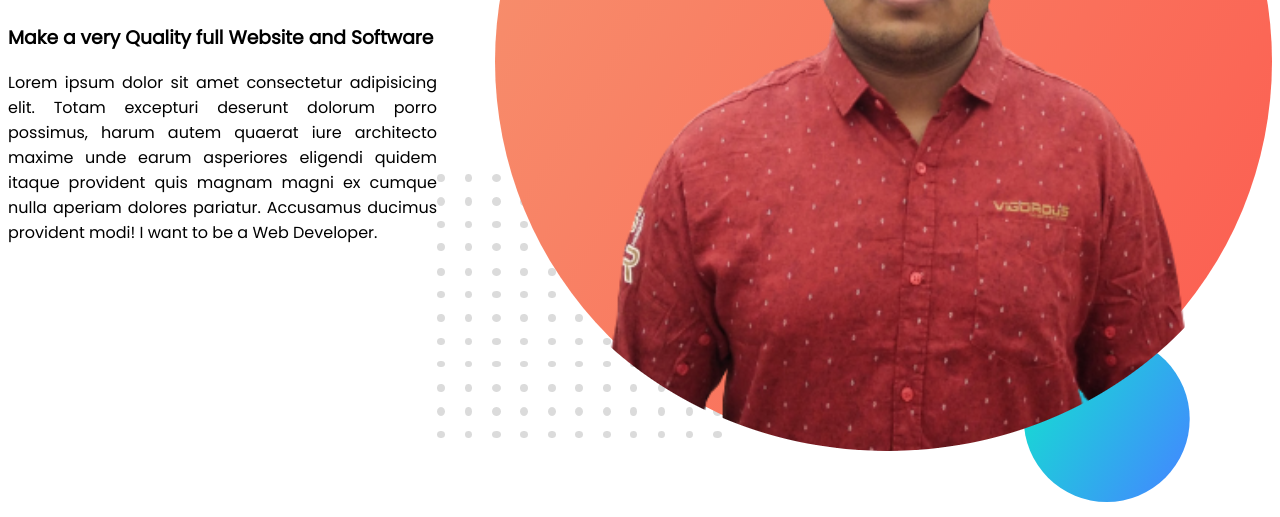
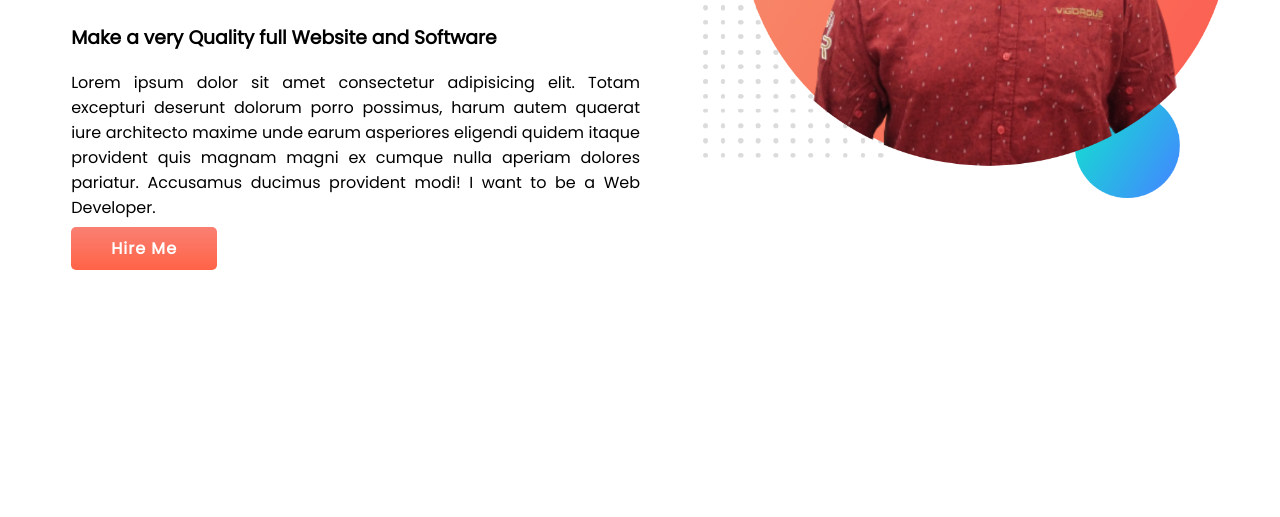
Before and after one commit to shohancs/portfolio, a plain HTML site: page index.html in a window 1280 px wide. Shown: the part 335-852 px from the top of the page. After the commit the page ends 800 px from the top, so only its background shows below. Drawn offline with Linux system fonts and the light colour scheme.

Commit message:
Some Customized

```diff
--- a/css/style.css
+++ b/css/style.css
@@ -13,3 +13,19 @@ p{
 section{
     display: flex;
 }
+.half{
+    width: 50%;
+    padding-left: 5%;
+}
+.half img{
+    width: 93%;
+}
+.link_btn {
+    background-image: linear-gradient(salmon, tomato);
+    padding: 10px 40px;
+    text-decoration: none;
+    border-radius: 5px;
+    color: #fff;
+    font-weight: 600;
+    letter-spacing: 1px;
+}
--- a/index.html
+++ b/index.html
@@ -17,13 +17,15 @@
 
     <body>
         <section>
-            <div>
+            <div class="half">
                 <h1>Welcome To</h1>
                 <h1><span class="heading">Shohan's </span>Romantic World</h1>
                 <h3>Make a very Quality full Website and Software</h3>
                 <p>Lorem ipsum dolor sit amet consectetur adipisicing elit. Totam excepturi deserunt dolorum porro possimus, harum autem quaerat iure architecto maxime unde earum asperiores eligendi quidem itaque provident quis magnam magni ex cumque nulla aperiam dolores pariatur. Accusamus ducimus provident modi! I want to be a Web Developer.</p>
+
+                <a target="_blank" href="#" class="link_btn">Hire Me</a>
             </div>
-            <div>
+            <div class="half">
                  <img src="images/shoha.png" alt="">
             </div>
         </section>
```
